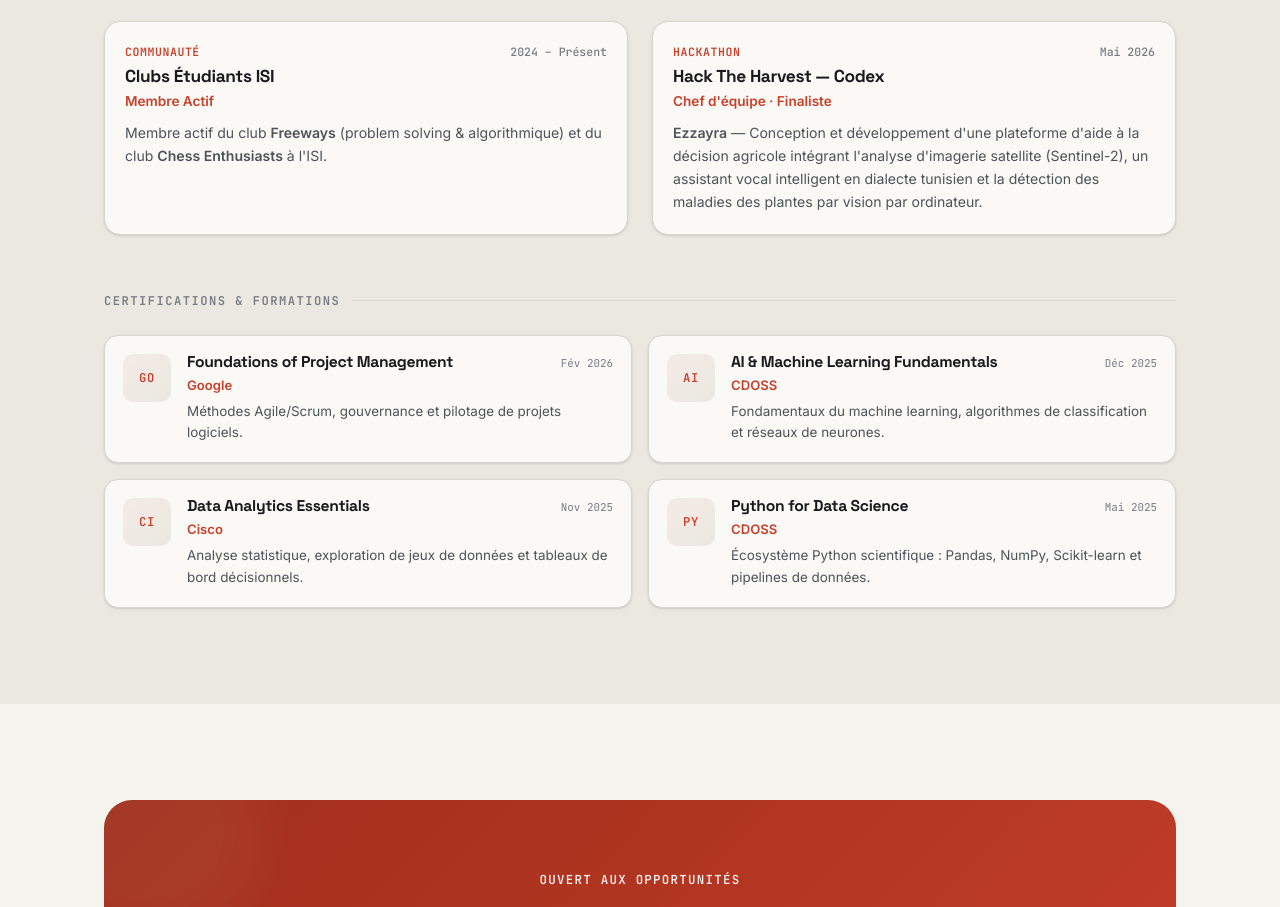
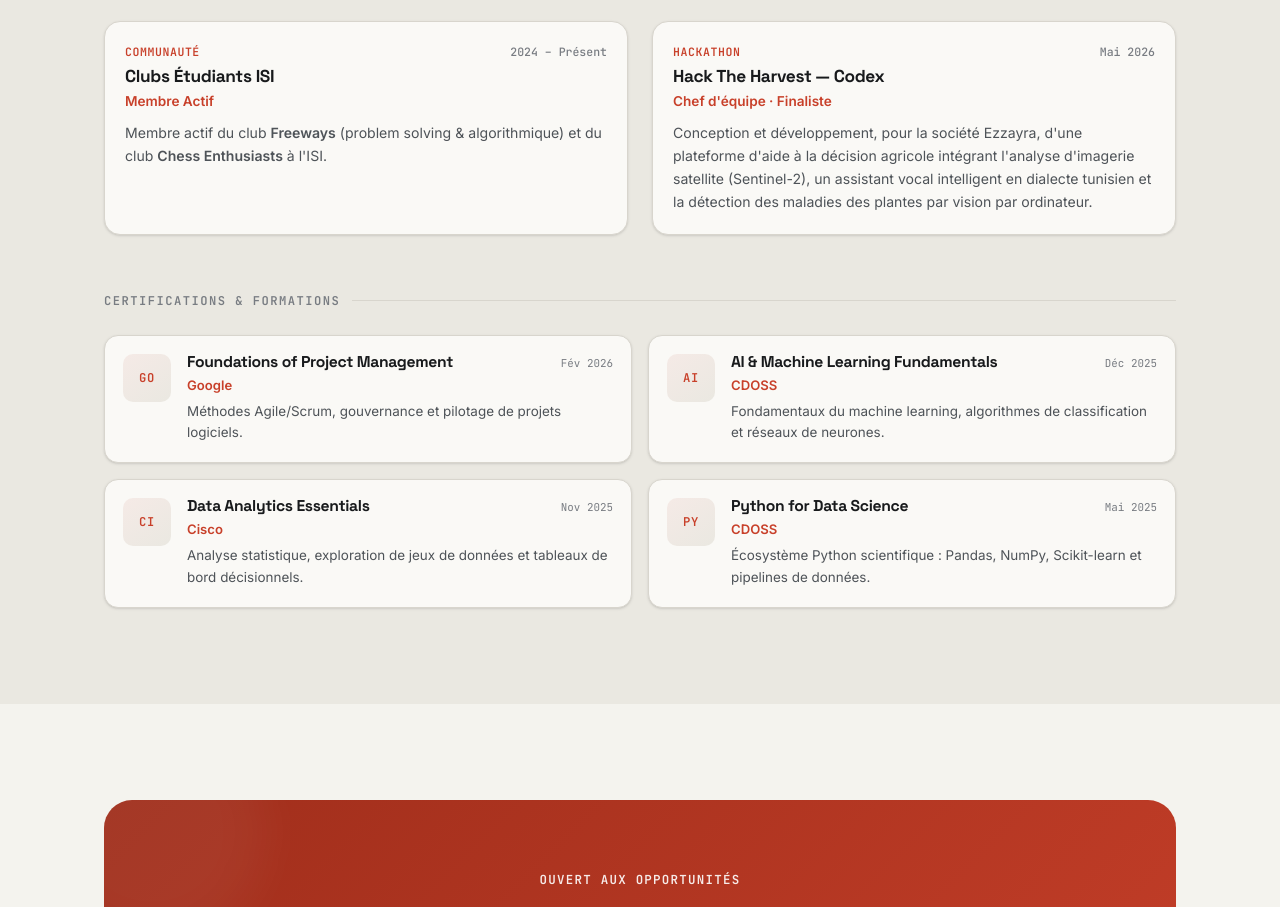
Before and after one commit to Amir-Rezgui/portfolio, a React (Vite) app: page / in a window 1280 px wide. Shown: the part 5520-6427 px from the top of the page. Built offline with nearby package versions, Linux system fonts and the light colour scheme.

Commit message:
fix: update Hack The Harvest card description for Ezzayra company (FR+EN)

```diff
--- a/src/content.ts
+++ b/src/content.ts
@@ -355,7 +355,7 @@ export const content: Record<'fr' | 'en', PortfolioContent> = {
           title: 'Hack The Harvest — Codex',
           years: 'Mai 2026',
           role: "Chef d'équipe · Finaliste",
-          description: "<strong>Ezzayra</strong> — Conception et développement d'une plateforme d'aide à la décision agricole intégrant l'analyse d'imagerie satellite (Sentinel-2), un assistant vocal intelligent en dialecte tunisien et la détection des maladies des plantes par vision par ordinateur.",
+          description: "Conception et développement, pour la société Ezzayra, d'une plateforme d'aide à la décision agricole intégrant l'analyse d'imagerie satellite (Sentinel-2), un assistant vocal intelligent en dialecte tunisien et la détection des maladies des plantes par vision par ordinateur.",
           category: 'Hackathon',
         },
       ],
@@ -639,7 +639,7 @@ export const content: Record<'fr' | 'en', PortfolioContent> = {
           title: 'Hack The Harvest — Codex',
           years: 'May 2026',
           role: 'Team Lead · Finalist',
-          description: "<strong>Ezzayra</strong> — Design and development of an AgriTech decision-support platform integrating Sentinel-2 satellite imagery analysis, a Tunisian-dialect intelligent voice assistant, and computer vision plant disease detection.",
+          description: "Design and development, for the company Ezzayra, of an agricultural decision-support platform integrating satellite imagery analysis (Sentinel-2), an intelligent voice assistant in Tunisian dialect and plant disease detection through computer vision.",
           category: 'Hackathon',
         },
       ],
```
